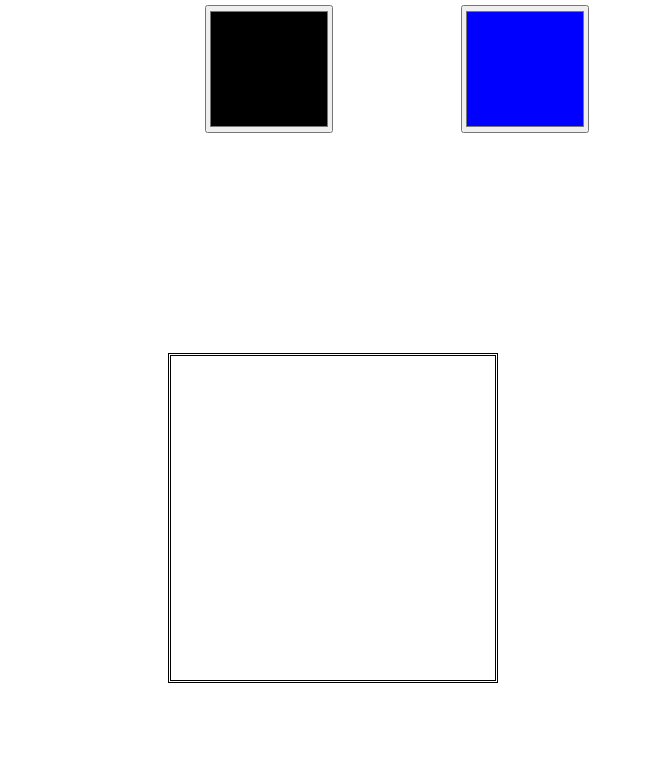
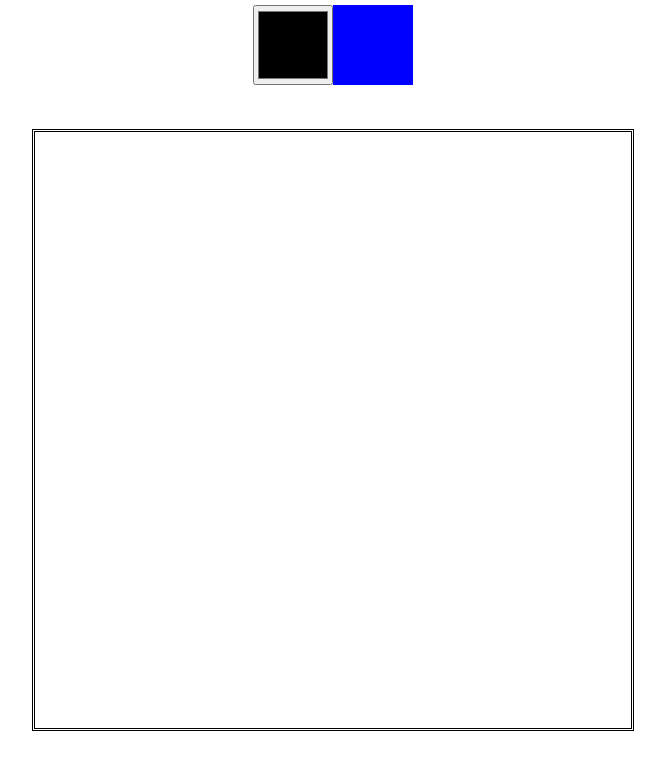
Before and after one commit to daBard/etch-a-sketch, a plain HTML site: page index.html in a window 1280 px wide. Shown: the whole page, without its empty margins (307-972 px from the left). Drawn offline with Linux system fonts and the light colour scheme.

Commit message:
Responsive canvas and clickable palette

```diff
--- a/index.html
+++ b/index.html
@@ -34,10 +34,10 @@
 
 <body >
     <header>
+        <div id="col-div-0" class="hidden"></div>
+        <input id="col-in-0" type="color" value="#000000">
         <div id="col-div-1"></div>
-        <input id="col-in-1" type="color" value="#000000">
-        <div id="col-div-2"></div>
-        <input id="col-in-2" type="color" value="#0000ff">
+        <input id="col-in-1" class="hidden" type="color" value="#0000ff">
     </header>
 
     <main>
--- a/myscript.js
+++ b/myscript.js
@@ -7,34 +7,55 @@ const docColInput = document.querySelectorAll('header input');
 // VARIABLES
 let canvasX = 16;
 let canvasY = 16;
+let pixelSize;
 
 let isDrawing = false;
 let col1 = docColInput[0].value;
 let col2 = docColInput[1].value;
+let drawCol = col1;
 
 //If drawing outside and mouse-up, stop drawing
 docMain.addEventListener('mouseup', function() { isDrawing = false; });
 
-// CALCULATE CANVAS AND PIXEL SIZE
-let pixelSize = 'height: 20px; width: 20px;'
+// RESET CANVAS SIZE IF WINDOW RESIZE
+window.addEventListener('resize', () => setCanvasSize());
 
+// INITIALIZE PALETTE
+for (i=0; i < docColDiv.length; i++) {
+    // DIVS
+    docColDiv[i].style.cssText = `background-color: ${ docColInput[i].value };`;
+    docColDiv[i].addEventListener('click', function(e){
+        for (j=0; j < docColDiv.length; j++) {
+            docColInput[j].classList.add('hidden');
+            docColDiv[j].classList.remove('hidden');
+        }
 
-// CREATE PAINTABLE CANVAS
+        let target = e.target.id.slice(-1);
+
+        docColDiv[target].classList.toggle('hidden');
+        docColInput[target].classList.toggle('hidden');
+        drawCol = docColInput[target].value;
+    });
+
+    // INPUTS
+    // event listener onchange of color, change drawcol
+}
+
+// INITIALIZE PAINTABLE CANVAS
 for (i=0; i < canvasY; i++) {
     for (j=0; j < canvasX; j++) {
         let docDiv = document.createElement('div');
-        docDiv.style.cssText = pixelSize;
         docDiv.classList.add('pixel');
 
         let currentPixelColor;
 
         docDiv.addEventListener('mouseover', function() {
             if (isDrawing == true) {
-                this.style.cssText = `background-color: ${ col1 }; ${ pixelSize }`;
-                currentPixelColor = col1;
+                this.style.cssText = `background-color: ${ drawCol }; ${ pixelSize }`;
+                currentPixelColor = drawCol;
             }
             else {
-                this.style.cssText = `background-color: ${ col1 }; ${ pixelSize }`;
+                this.style.cssText = `background-color: ${ drawCol }; ${ pixelSize }`;
             }
         });
 
@@ -44,8 +65,8 @@ for (i=0; i < canvasY; i++) {
 
         docDiv.addEventListener('mousedown', function(e) {
             e.preventDefault();
-            this.style.cssText = `background-color: ${ col1 }; ${ pixelSize }`;
-            currentPixelColor = col1;
+            this.style.cssText = `background-color: ${ drawCol }; ${ pixelSize }`;
+            currentPixelColor = drawCol;
             isDrawing = true;
         });
 
@@ -57,13 +78,35 @@ for (i=0; i < canvasY; i++) {
     }
 }
 
+setCanvasSize();
 
+// CALCULATE CANVAS AND PIXEL SIZE
+function setCanvasSize() {
+    let maxSize = Math.min(docMain.clientHeight, docMain.clientWidth);
+    let size;
+    let bgCol;
 
+    if ( canvasX > canvasY ) {
+        size = maxSize / (canvasY + 2);
+    }
+    else {
+        size = maxSize / (canvasX + 2);
+    }
 
+    size = Math.floor(size);
 
+    pixelSize = `height: ${ size }px; width: ${ size }px;`;
 
-// calculate size
-// editable size
+    pixels = document.querySelectorAll('.pixel');
+
+    for (i=0; i < pixels.length; i++) {
+        bgCol = window.getComputedStyle(pixels[i]).getPropertyValue('background-color');
+        pixels[i].style.cssText = `background-color: ${ bgCol }; ${ pixelSize }`;
+    }
+
+}
+
+// editable size https://www.w3schools.com/cssref/tryit.asp?filename=trycss_js_grid-template-columns
 // event listeners for colDiv and colInputs
 
 // COLORS
--- a/style.css
+++ b/style.css
@@ -1,6 +1,9 @@
 body {
     height: 100vh;
     width: 100vw;
+    display: flex;
+    flex-direction: column;
+    align-items: center  ;
 }
 
 header {
@@ -11,27 +14,22 @@ header {
 }
 
 header div, header input {
+    max-height: 80px;
+    max-width: 80px;
     height: 10vw;
     width: 10vw;
 }
 
 main {
-    height: 95%;
+    height: 85vh;
+    width: 85vw;
     display: flex;
     justify-content: center;
     align-items: center;
 }
 
-.pixel {
-
-}
-
-.pixel-wide {
-
-}
-
-.pixel-high {
-
+.hidden {
+    display: none;
 }
 
 .pixel:hover {
```
